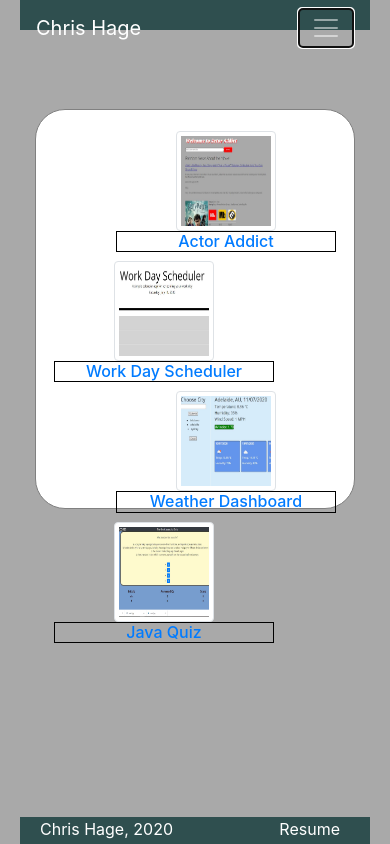
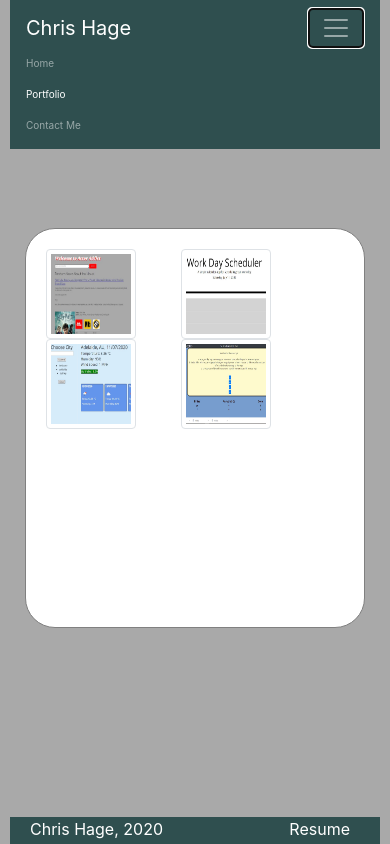
Before and after one commit to chages16/AboutMe, a plain HTML site: page portfolio.html in a window 390 px wide. Both pictures are taken after a click on the button "Toggle navigation". Drawn offline with nearby package versions, Linux system fonts and the light colour scheme.

Commit message:
Css and java updates

```diff
--- a/Assets/css/style.css
+++ b/Assets/css/style.css
@@ -161,22 +161,29 @@ h4 {
   height: 30px;
   color: darkred;
 }
+.addheight {
+  height: 10px;
+}
 
 @media screen and (max-width: 993px) {
   body {
     background-color: darkgray;
-    margin-left: 20px;
-    margin-right: 20px;
-    border-left: 20px;
-    border-right: 20px;
+    margin-left: 10px;
+    margin-right: 10px;
+    border-left: 10px;
+    border-right: 10px;
+  }
+  .navbar {
+    height: fit-content;
+  }
+  .h4 {
+    font-size: small;
   }
   .mainimage {
-    width: 150px;
-    height: 200px;
     display: none;
   }
   .card-text, li {
-    font-size: small;
+    font-size: smaller
   }
   .portfoliopics {
     background-color: white;
@@ -186,8 +193,8 @@ h4 {
     vertical-align: middle;
   }
   .img-thumbnail {
-    width: 100px;
-    height: 100px;
+    width: 150px;
+    height: 150px;
     text-align: center;
     align-items: center;
   }
@@ -196,17 +203,74 @@ h4 {
     border-width: 1px;
     border-color: turquoise;
     background-color: turquoise;
-    height: 110px;
-    width: 110px;
-  }
-  .thumbnails {
-    text-align: center;
-    align-items: center;
-  }
-  .rowheight {
-    height: 150px;
   }
   .rightcolumn {
     display: none;
   }
+  /*   .hoverleft {
+    text-align: center;
+    width: 150px;
+    float: left;
+    margin-left: 30px;
+    margin-top: 1px;
+  }
+  .hoverright {
+    text-align: center;
+    width: 150px;
+    float: right;
+    margin-right: 30px;
+    margin-top: 1px;
+  } */
 }
+
+@media screen and (max-width: 773px) {
+  .hoverleft {
+    margin-left: 0px;
+  }
+  .hoverright {
+    margin-right: 0px;
+  }
+  .card-text, li {
+    font-size: x-small;
+  }
+  .img-thumbnail {
+    width: 90px;
+    height: 90px;
+  }
+  .h4 {
+    display: none;
+  }
+  .img-thumbnail:hover {
+    border-style: groove;
+    border-width: 1px;
+    border-color: turquoise;
+    background-color: turquoise;
+  }
+}
+
+@media screen and (max-width: 550px) {
+  .hoverleft {
+    text-align: center;
+    float: none;
+    margin-right: 20px;
+    margin-bottom: 20px;
+    margin-top: 20px;
+
+
+  }
+  .hoverright {
+    text-align: center;
+    float: none;
+    margin-left: 20px;
+    margin-bottom: 20px;
+    margin-top: 20px;
+  }
+
+  h4 {
+    display: none;
+  }
+
+  .addheight {
+    height: 30px;
+  }
+}
--- a/contact.html
+++ b/contact.html
@@ -72,6 +72,15 @@
     </footer>
 
   </div>
+  <script src="https://code.jquery.com/jquery-3.5.1.slim.min.js"
+    integrity="sha384-DfXdz2htPH0lsSSs5nCTpuj/zy4C+OGpamoFVy38MVBnE+IbbVYUew+OrCXaRkfj"
+    crossorigin="anonymous"></script>
+  <script src="https://cdn.jsdelivr.net/npm/popper.js@1.16.0/dist/umd/popper.min.js"
+    integrity="sha384-Q6E9RHvbIyZFJoft+2mJbHaEWldlvI9IOYy5n3zV9zzTtmI3UksdQRVvoxMfooAo"
+    crossorigin="anonymous"></script>
+  <script src="https://stackpath.bootstrapcdn.com/bootstrap/4.5.0/js/bootstrap.min.js"
+    integrity="sha384-OgVRvuATP1z7JjHLkuOU7Xw704+h835Lr+6QL9UvYjZE3Ipu6Tp75j7Bh/kR0JKI"
+    crossorigin="anonymous"></script>
   <script src="https://code.jquery.com/jquery-3.4.1.min.js"></script>
   <script src="https://cdnjs.cloudflare.com/ajax/libs/moment.js/2.24.0/moment.min.js"></script>
   <script src="./Assets/js/script.js"></script>
--- a/portfolio.html
+++ b/portfolio.html
@@ -51,7 +51,7 @@
                     src="Assets/Images/wds.jpg" alt="Work Day Scheduler">
                   <h4>Work Day Scheduler</h4>
                 </a>
-                <div>
+                <div class="addheight">
                   <a target="_blank" class="textCentre hoverleft"
                     href="https://chages16.github.io/Weather-Dashboard/"><img class="img img-thumbnail"
                       src="Assets/Images/wd.jpg" alt="Weather Dashboard">
@@ -81,6 +81,15 @@
     </footer>
 
   </div>
+  <script src="https://code.jquery.com/jquery-3.5.1.slim.min.js"
+    integrity="sha384-DfXdz2htPH0lsSSs5nCTpuj/zy4C+OGpamoFVy38MVBnE+IbbVYUew+OrCXaRkfj"
+    crossorigin="anonymous"></script>
+  <script src="https://cdn.jsdelivr.net/npm/popper.js@1.16.0/dist/umd/popper.min.js"
+    integrity="sha384-Q6E9RHvbIyZFJoft+2mJbHaEWldlvI9IOYy5n3zV9zzTtmI3UksdQRVvoxMfooAo"
+    crossorigin="anonymous"></script>
+  <script src="https://stackpath.bootstrapcdn.com/bootstrap/4.5.0/js/bootstrap.min.js"
+    integrity="sha384-OgVRvuATP1z7JjHLkuOU7Xw704+h835Lr+6QL9UvYjZE3Ipu6Tp75j7Bh/kR0JKI"
+    crossorigin="anonymous"></script>
   <script src="https://code.jquery.com/jquery-3.4.1.min.js"></script>
   <script src="https://cdnjs.cloudflare.com/ajax/libs/moment.js/2.24.0/moment.min.js"></script>
   <script src="./Assets/js/script.js"></script>
```
Also changed, not shown: index.html (+11 -2 lines).
